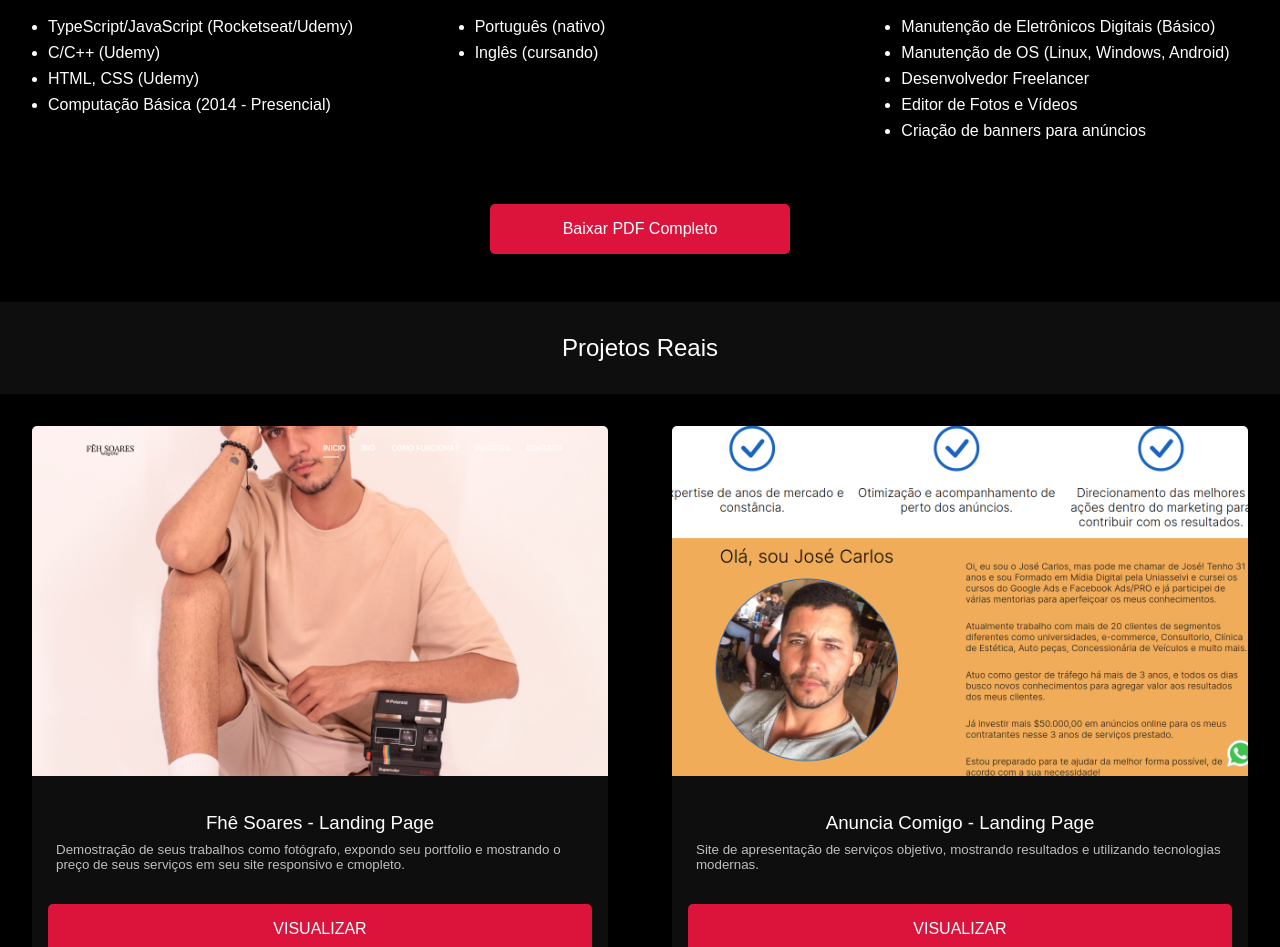
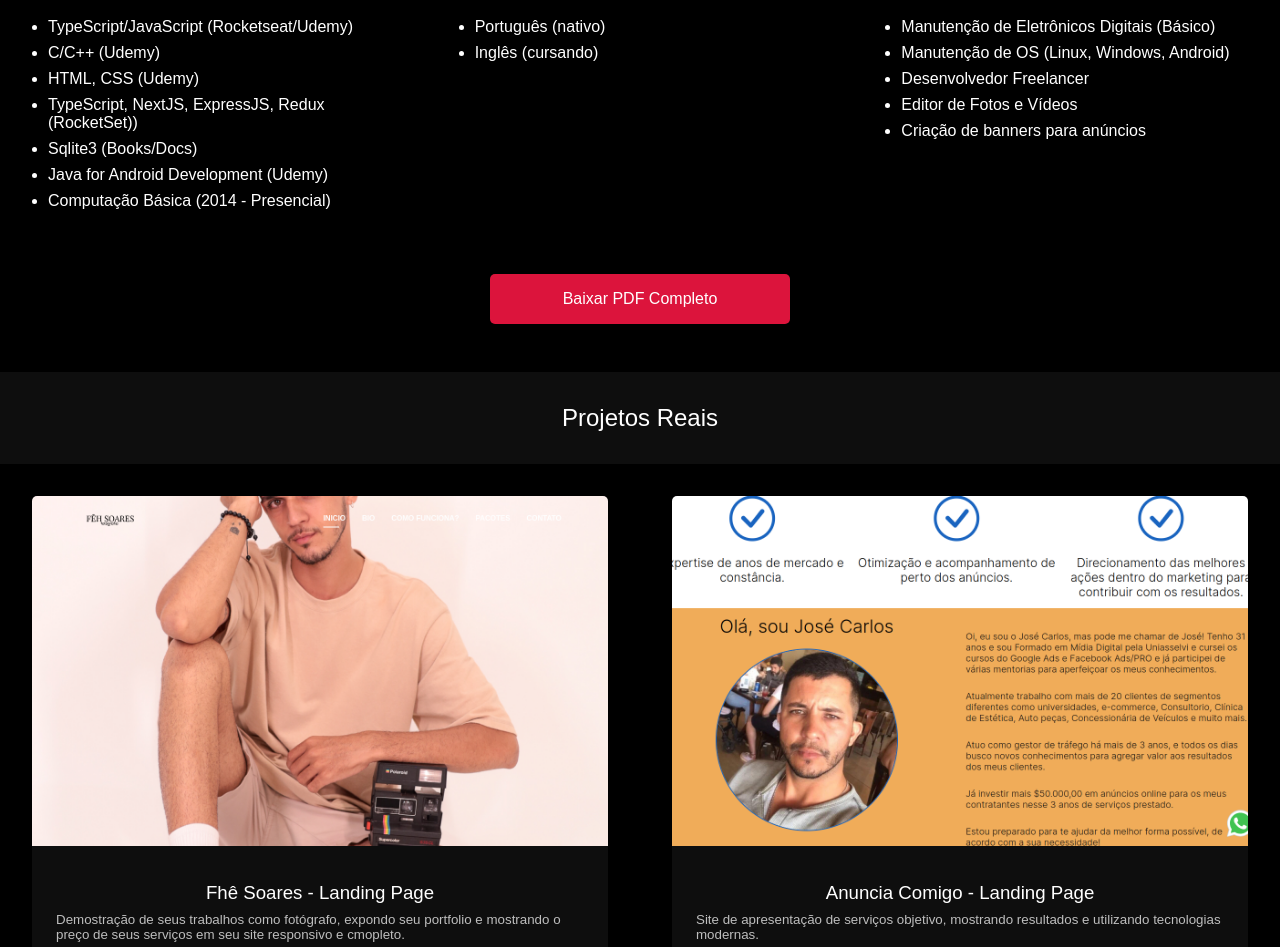
Before and after one commit to 120c0/portfolio, a Next.js app: page / in a window 1280 px wide. Shown: the part 820-1767 px from the top of the page. Built offline with nearby package versions, Linux system fonts and the light colour scheme.

Commit message:
update skills

```diff
--- a/components/ProjectCard/style.module.scss
+++ b/components/ProjectCard/style.module.scss
@@ -3,7 +3,6 @@
   color: white;
   margin: 2rem;
   border-radius: 5px;
-  padding-bottom: 0.01rem;
 
 
   article {
@@ -32,10 +31,9 @@
     color: azure;
     background-color: crimson;
     padding: 1rem;
-    border-radius: 5px;
+    border-radius: 0 0 5px 5px;
     text-transform: uppercase;
     text-align: center;
-    margin: 1rem;
   }
   .banner {
     width: 100%;
--- a/pages/index.js
+++ b/pages/index.js
@@ -54,6 +54,9 @@ export default function Home() {
             <li>TypeScript/JavaScript (Rocketseat/Udemy)</li>
             <li>C/C++ (Udemy)</li>
             <li>HTML, CSS (Udemy)</li>
+            <li>TypeScript, NextJS, ExpressJS, Redux (RocketSet))</li>
+            <li>Sqlite3 (Books/Docs)</li>
+            <li>Java for Android Development (Udemy)</li>
             <li>Computação Básica (2014 - Presencial)</li>
           </ul>
         </article>
```
